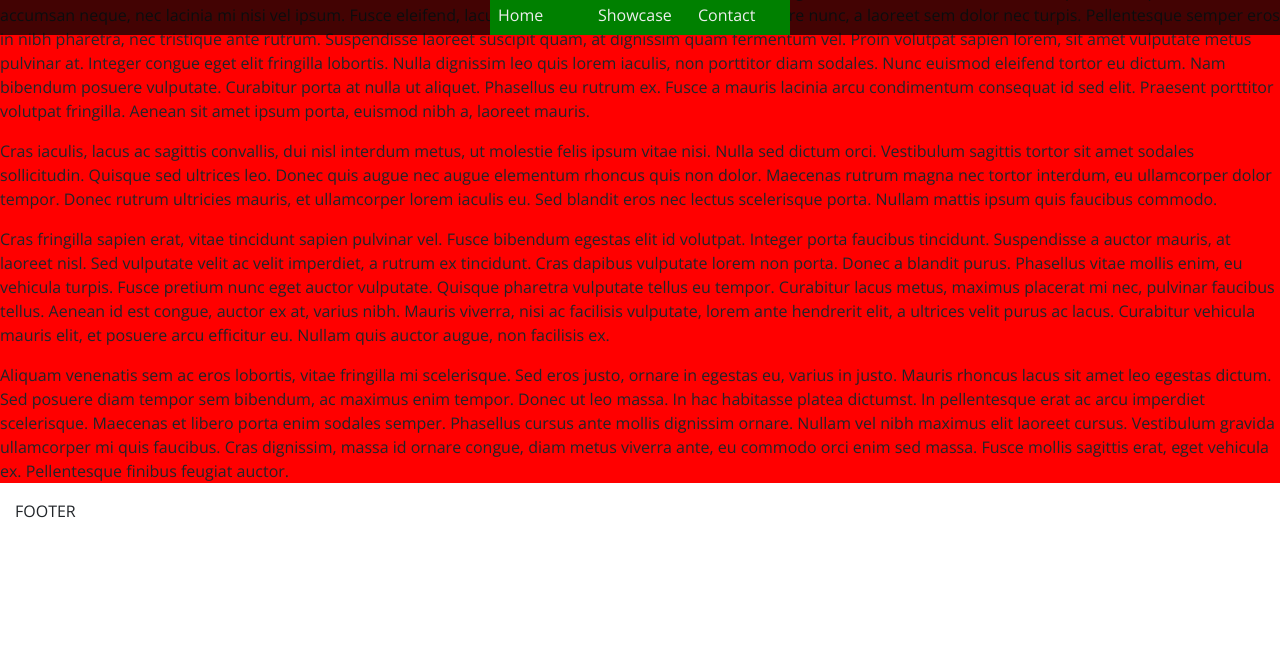
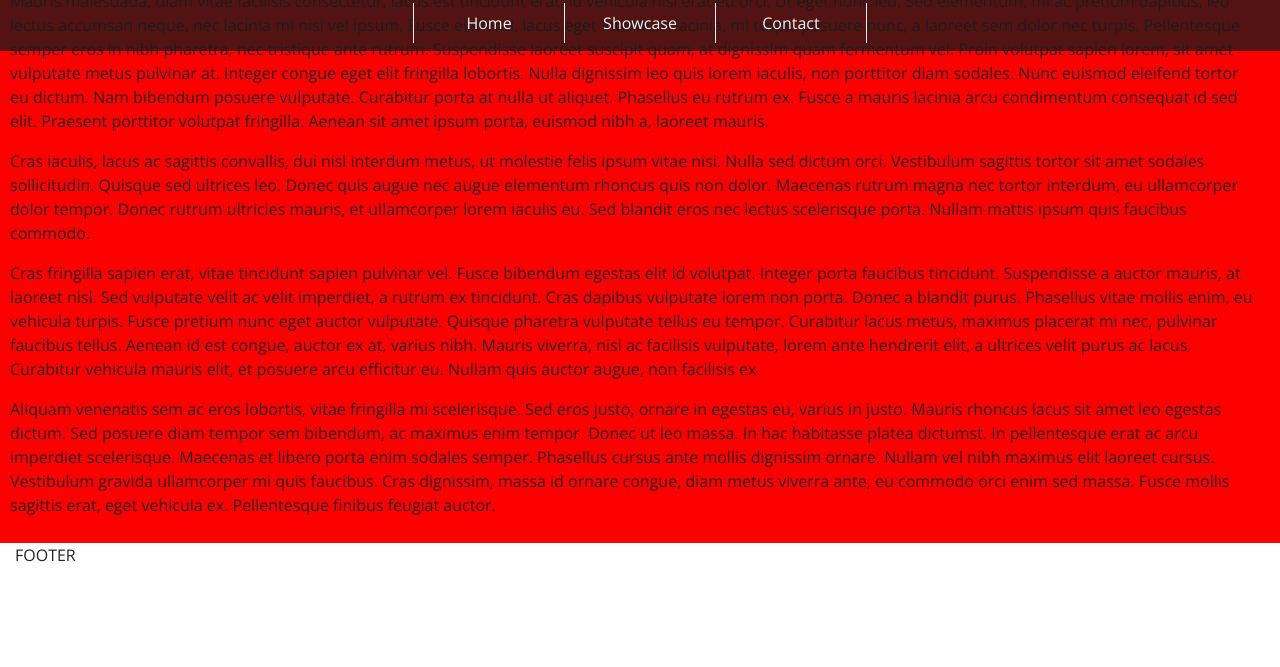
Before and after one commit to seanyoung247/HTML-First-Milestone-Project, a plain HTML site: page Site/index.html in a window 1280 px wide. Shown: the part 133-800 px from the top of the page. Drawn offline with nearby package versions, Linux system fonts and the light colour scheme.

Commit message:
Header finalisation
Finished styling navbar

Added inline svg for menu toggler.

Cleaned up HTML and CSS code.

```diff
--- a/Site/assets/css/style.css
+++ b/Site/assets/css/style.css
@@ -1,11 +1,18 @@
 
 @import url('https://fonts.googleapis.com/css?family=Open+Sans&display=swap');
-
 
 /*
  * GLOBAL STYLES
  *  - Styles applied to all pages
  */
+
+ /* Global colour definitions */
+:root {
+    --light-color: #f2f2f2;
+    --dark-color: #1a1a1a;
+    --light-trans: rgba(242,242,242,0.75);  /*f2f2f2bf*/
+    --dark-trans: rgba(26,26,26,0.75);      /*1a1a1abf*/
+}
 
  /* No default margins or padding */
 * {
@@ -23,13 +30,9 @@ body {
 .site-header {
     position: absolute;
     top: 0;
+    width:100%;
 
-    color: #EEE;
-
-    margin:0;
-    padding:0;
-
-    width:100%;
+    color: var(--light-color);
 }
 
 .site-logo {
@@ -43,16 +46,14 @@ body {
  * Navbar
  */
 .navbar {
-    padding: 0;
-    margin: 0;
 }
 
 .navbar-bg {
-    background-color: rgba(5, 5, 5, 0.75);
+    background-color: var(--dark-trans);
 }
 
 .navbar-wrapper {
-    background-color: rgba(5, 5, 5, 0.75);
+    background-color: var(--dark-trans);
 }
 
 .navbar-nav {
@@ -62,7 +63,6 @@ body {
 
 .navbar-toggle {
     position: absolute;
-    background-color: red;
 
     right: 15px;
 
@@ -72,37 +72,66 @@ body {
     transform: translateY(-50%);
 }
 
+.nav-menu-icon {
+    width: 25px;
+    height: 25px;
+}
+
+.nav-menu_icon_line {
+    fill: none;
+    stroke: var(--light-color);
+    stroke-linecap: square; /*round*/ /*square*/
+    stroke-miterlimit: 10;
+    stroke-width: 100px;
+}
+
+#nav-item-first {
+    border-top: 1px;
+    border-bottom: 1px;
+    border-left: 0px;
+    border-right: 0px;
+    border-style: solid;
+    border-color: var(--light-color);
+}
+
+.nav-item {
+    border-top: 0px;
+    border-bottom: 1px;
+    border-left: 0px;
+    border-right: 0px;
+    border-style: solid;
+    border-color: var(--light-color);
+}
+
+/*.nav-item .active {
+    background-color: var(--light-color);
+    color: var(--dark-color);
+}*/
+
 .nav-link {
     width: 100%;
     margin: 0px;
 
-    background: green;
+    color: var(--light-color);
+}
 
-    color: #EEE;
-}
 
  /*
   * Content section
   */
 
 .site-content {
-    margin: 0;
-    padding: 0;
 }
 
  /* Test Container - !!!!REMOVE IN LIVE SITE!!!! */
 .test {
     width: 100%;
-
-    margin: 0;
-    padding: 0;
-
     background-color:red;
 }
 
  /* Test Content - !!!!REMOVE IN LIVE SITE!!!! */
 .testContentShift {
-    /*padding: 10px 20px 10px 10px;*/
+    padding: 10px 20px 10px 10px;
 }
 
 /*
@@ -113,7 +142,7 @@ body {
 /*
  * MEDIA QUERIES
  */
- /* XS >250 */
+ /* XS >250px - Really small phone screens*/
  /* XS -> SM >450px */
 @media (min-width: 450px) {
     .site-logo {
@@ -123,8 +152,8 @@ body {
         height: 112px;
     }
 }
- /* SM >576px */
- /* MD >768px */
+ /* SM >576px - Large phone screens/small tablets */
+ /* MD >768px - Tablets */
 @media (min-width: 768px) {
     .navbar-toggle {
          display: none;
@@ -134,15 +163,35 @@ body {
          /* Centers navbar horizontally */
         margin: auto;
         width: auto;
+
+        text-align: center;
     }
 
     .nav-link {
-        width: 100px;
+        width: 150px;
     }
 
     .navbar-wrapper {
         width: 100%;
     }
+
+    #nav-item-first {
+        border-top: 0px;
+        border-bottom: 0px;
+        border-left: 1px;
+        border-right: 1px;
+        border-style: solid;
+        border-color: var(--light-color);
+    }
+
+    .nav-item {
+        border-top: 0px;
+        border-bottom: 0px;
+        border-left: 0px;
+        border-right: 1px;
+        border-style: solid;
+        border-color: var(--light-color);
+    }
 }
- /* LG >992px */
- /* XL >1200px */
+ /* LG >992px - large tablets/Small laptop/desktop screens */
+ /* XL >1200px - Laptop/desktop screens */
--- a/Site/index.html
+++ b/Site/index.html
@@ -15,7 +15,7 @@
 <body>
 	<!--<header class="container-fluid site-header">-->
     <header class="site-header">
-
+         <!-- logo and menu button -->
         <div class="row no-gutters">
             <div class="col-12 no-gutters navbar-bg">
                 <a href="index.html" class="navbar-brand"><span class="site-logo"></span></a>
@@ -23,18 +23,25 @@
                 <a href="#" class="navbar-toggle" data-toggle="collapse" data-target="#navbarMenuToggle"
                     aria-controls="navbarMenuToggle" aria-expanded="false" aria-label="Toggle navigation">
 
-                    <!-- BUTTON ICON HERE -->
+                    <svg class="nav-menu-icon" xmlns="http://www.w3.org/2000/svg" viewbox="0 0 500 500">
+                        <g id="menu_icon" data-name="menu_icon">
+                            <line class="nav-menu_icon_line" x1="50" y1="50" x2="450" y2="50"/>
+                            <line class="nav-menu_icon_line" x1="50" y1="250" x2="450" y2="250"/>
+                            <line class="nav-menu_icon_line" x1="50" y1="450" x2="450" y2="450"/>
+                        </g>
+                    </svg>
 
-                    MENU
                 </a>
             </div>
         </div>
+         <!-- /logo and menu button -->
 
+         <!-- menubar -->
         <div class="navbar-wrapper">
             <nav class="navbar navbar-expand-md">
                 <div class="collapse navbar-collapse" id="navbarMenuToggle">
                     <ul class="navbar-nav mr-auto ">
-                        <li class="nav-item nav-item-first active">
+                        <li id="nav-item-first" class="nav-item active">
                             <a class="nav-link active" href="index.html">Home</a>
                         </li>
                         <li class="nav-item">
@@ -47,6 +54,8 @@
                 </div>
             </nav>
         </div>
+         <!-- /menubar -->
+
 	</header>
 
 	<section class="site-content">
```
